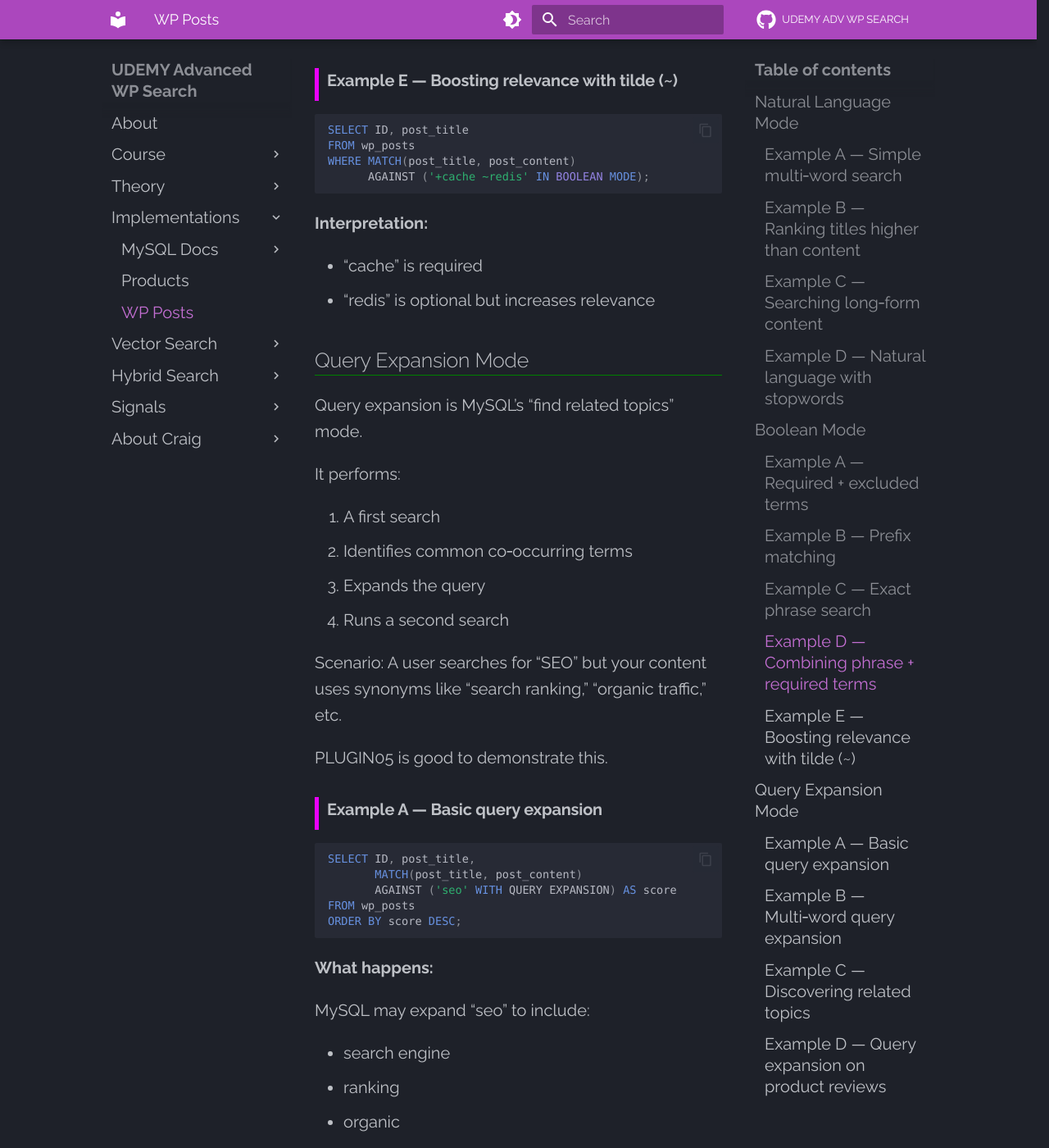
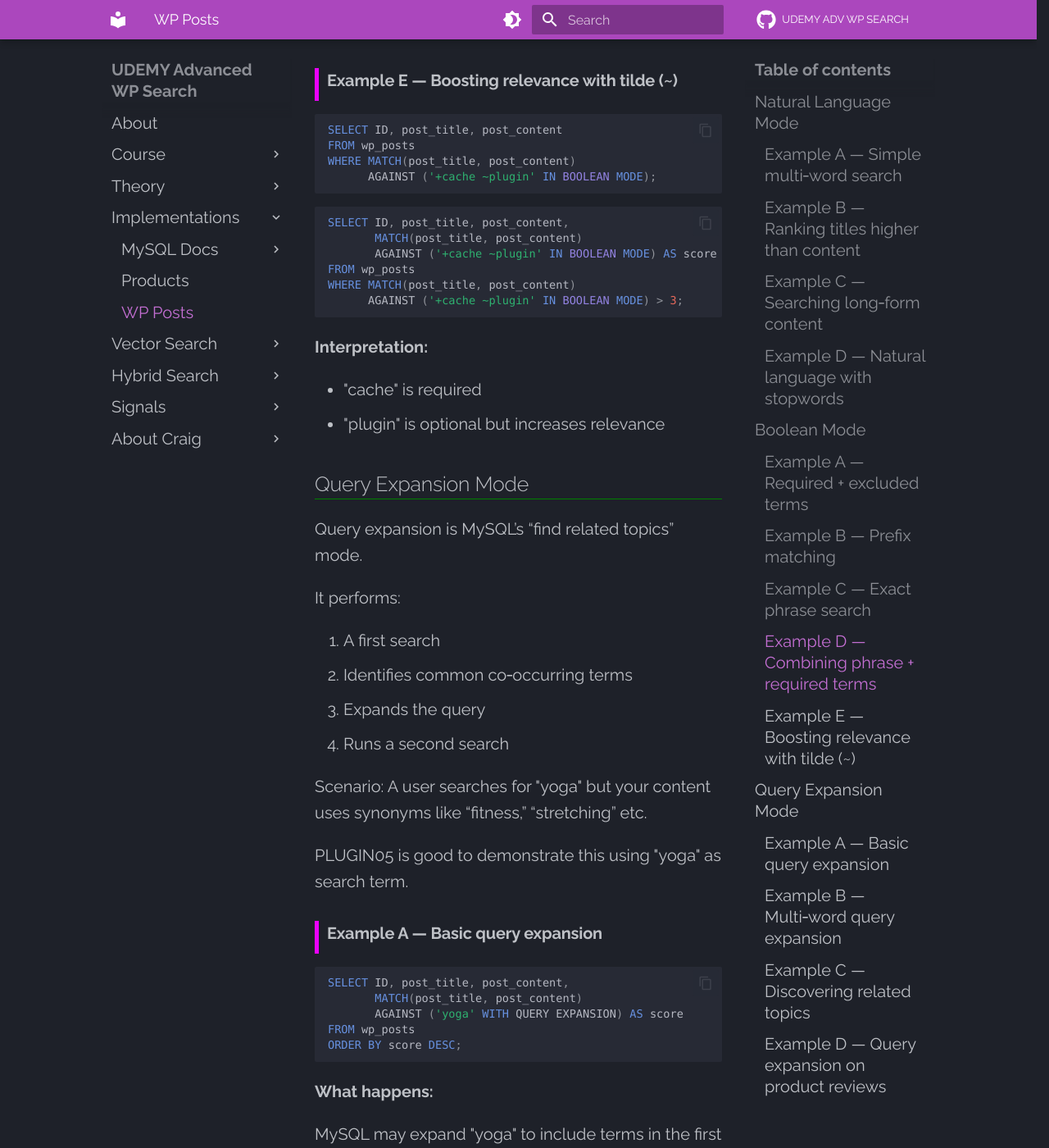
Before and after one commit to Python-Test-Engineer/udemy-advanced-wordpress-search, an MkDocs documentation site: the page built from docs/implementations/wp-fts-sql-examples.md, in a window 1280 px wide and 1400 px high, scrolled down 5195 px. Shown: the whole window at 82% size. Built offline with MkDocs 1.6.1 and Material for MkDocs 9.7.7, drawn with Linux system fonts in a browser that asks for light colours; some of the changed text lies outside the part shown.

Commit message:
recording edits

````diff
--- a/docs/implementations/wp-fts-sql-examples.md
+++ b/docs/implementations/wp-fts-sql-examples.md
@@ -43,7 +43,7 @@
 ```sql
 -- This requires a composite index on the two columns and not two single column indices.
 -- 'IN NATURAL LANGUAGE MODE' is the default and does not need to be added.
-SELECT ID, post_title,
+SELECT ID, post_title, post_content
        MATCH(post_title, post_content)
        AGAINST ('wordpress performance caching' IN NATURAL LANGUAGE MODE) AS score
 FROM wp_posts
@@ -89,7 +89,7 @@
 ### Example C — Searching long‑form content
 
 ```sql
-SELECT ID, post_title,
+SELECT ID, post_title, post_content
        MATCH(post_content)
        AGAINST ('object cache redis persistent' IN NATURAL LANGUAGE MODE) AS score
 FROM wp_posts
@@ -97,7 +97,7 @@
 ```
 
 ```sql
-SELECT ID, post_title,
+SELECT ID, post_title, post_content
        MATCH(post_content)
        AGAINST ('object cache redis persistent' IN NATURAL LANGUAGE MODE) AS score
 FROM wp_posts
@@ -113,7 +113,7 @@
 ### Example D — Natural language with stopwords
 
 ```sql
-SELECT ID, post_title
+SELECT ID, post_title, post_content
 FROM wp_posts
 WHERE MATCH(post_title) -- one column demonstrates better
       AGAINST ('how to speed up a wordpress site' IN NATURAL LANGUAGE MODE);
@@ -133,10 +133,11 @@
 ### Example A — Required + excluded terms
 
 ```sql
-SELECT ID, post_title
+SELECT ID, post_title, post_content
 FROM wp_posts
 WHERE MATCH(post_title, post_content)
       AGAINST ('+wordpress +cache -plugin' IN BOOLEAN MODE);
+
 ```
 
 **Meaning:**
@@ -150,7 +151,7 @@
 ### Example B — Prefix matching
 
 ```sql
-SELECT ID, post_title
+SELECT ID, post_title, post_content
 FROM wp_posts
 WHERE MATCH(post_title, post_content)
       AGAINST ('optimiz*' IN BOOLEAN MODE);
@@ -168,7 +169,7 @@
 ### Example C — Exact phrase search
 
 ```sql
-SELECT ID, post_title
+SELECT ID, post_title, post_content
 FROM wp_posts
 WHERE MATCH(post_title, post_content)
       AGAINST ('"object cache"' IN BOOLEAN MODE);
@@ -181,31 +182,40 @@
 ### Example D — Combining phrase + required terms
 
 ```sql
-SELECT ID, post_title
+SELECT ID, post_title, post_content
 FROM wp_posts
 WHERE MATCH(post_title, post_content)
-      AGAINST ('+"object cache" +redis -memcached' IN BOOLEAN MODE);
+      AGAINST ('+"object cache" +plugin -postgres' IN BOOLEAN MODE);
 ```
 
 **Meaning:**
 
-- Must contain the exact phrase “object cache”
-- Must contain “redis”
-- Must NOT contain “memcached”
+- Must contain the exact phrase "object cache"
+- Must contain "plugin"
+- Must NOT contain "postgres"
 
 ### **Example E — Boosting relevance with tilde (~)**
 
 ```sql
-SELECT ID, post_title
+SELECT ID, post_title, post_content
 FROM wp_posts
 WHERE MATCH(post_title, post_content)
-      AGAINST ('+cache ~redis' IN BOOLEAN MODE);
+      AGAINST ('+cache ~plugin' IN BOOLEAN MODE);
+```
+
+```sql
+SELECT ID, post_title, post_content,
+       MATCH(post_title, post_content)
+       AGAINST ('+cache ~plugin' IN BOOLEAN MODE) AS score
+FROM wp_posts
+WHERE MATCH(post_title, post_content)
+      AGAINST ('+cache ~plugin' IN BOOLEAN MODE) > 3;
 ```
 
 **Interpretation:**
 
-- “cache” is required
-- “redis” is optional but increases relevance
+- "cache" is required
+- "plugin" is optional but increases relevance
 
 ## Query Expansion Mode
 
@@ -220,32 +230,29 @@
 4. Runs a second search
 
 
-Scenario: A user searches for “SEO” but your content uses synonyms like “search ranking,” “organic traffic,” etc.
+Scenario: A user searches for "yoga" but your content uses synonyms like “fitness,” “stretching” etc.
 
-PLUGIN05 is good to demonstrate this.
+PLUGIN05 is good to demonstrate this using "yoga" as search term.
 
 ### **Example A — Basic query expansion**
 ```sql
-SELECT ID, post_title,
+SELECT ID, post_title, post_content,
        MATCH(post_title, post_content)
-       AGAINST ('seo' WITH QUERY EXPANSION) AS score
+       AGAINST ('yoga' WITH QUERY EXPANSION) AS score
 FROM wp_posts
 ORDER BY score DESC;
 ```
 
 **What happens:**
 
-MySQL may expand “seo” to include:
+MySQL may expand "yoga" to include terms in the first pass result set and then run the search again with these extra terms.
 
-- search engine
-- ranking
-- organic
-- traffic
+
 - optimization
 
 ### **Example B — Multi‑word query expansion**
 ```sql
-SELECT ID, post_title,
+SELECT ID, post_title, post_content,
        MATCH(post_title, post_content)
        AGAINST ('wordpress security' WITH QUERY EXPANSION) AS score
 FROM wp_posts
@@ -262,7 +269,7 @@
 ### **Example C — Discovering related topics**
 
 ```sql
-SELECT ID, post_title,
+SELECT ID, post_title, post_content,
        MATCH(post_title, post_content)
        AGAINST ('speed' WITH QUERY EXPANSION) AS score
 FROM wp_posts;
@@ -282,7 +289,7 @@
 ### Example D — Query expansion on product reviews
 
 ```sql
-SELECT ID, post_title
+SELECT ID, post_title, post_content
 FROM wp_posts
 WHERE MATCH(post_title, post_content)
       AGAINST ('hosting' WITH QUERY EXPANSION);
@@ -304,6 +311,6 @@
 |------------------|-----------------------------------|----------------------------------------|
 | Natural Language | General search, relevance ranking | “wordpress caching tutorial”           |
 | Boolean Mode     | Precision control                 | `+cache -plugin "object cache"`        |
-| Query Expansion  | Discovering related topics        | `AGAINST ('seo' WITH QUERY EXPANSION)` |
+| Query Expansion  | Discovering related topics        | `AGAINST ('yoga' WITH QUERY EXPANSION)` |
 
 <br>
````
Also changed, not shown: site/implementations/wp-fts-sql-examples/index.html, site/search/search_index.json.
